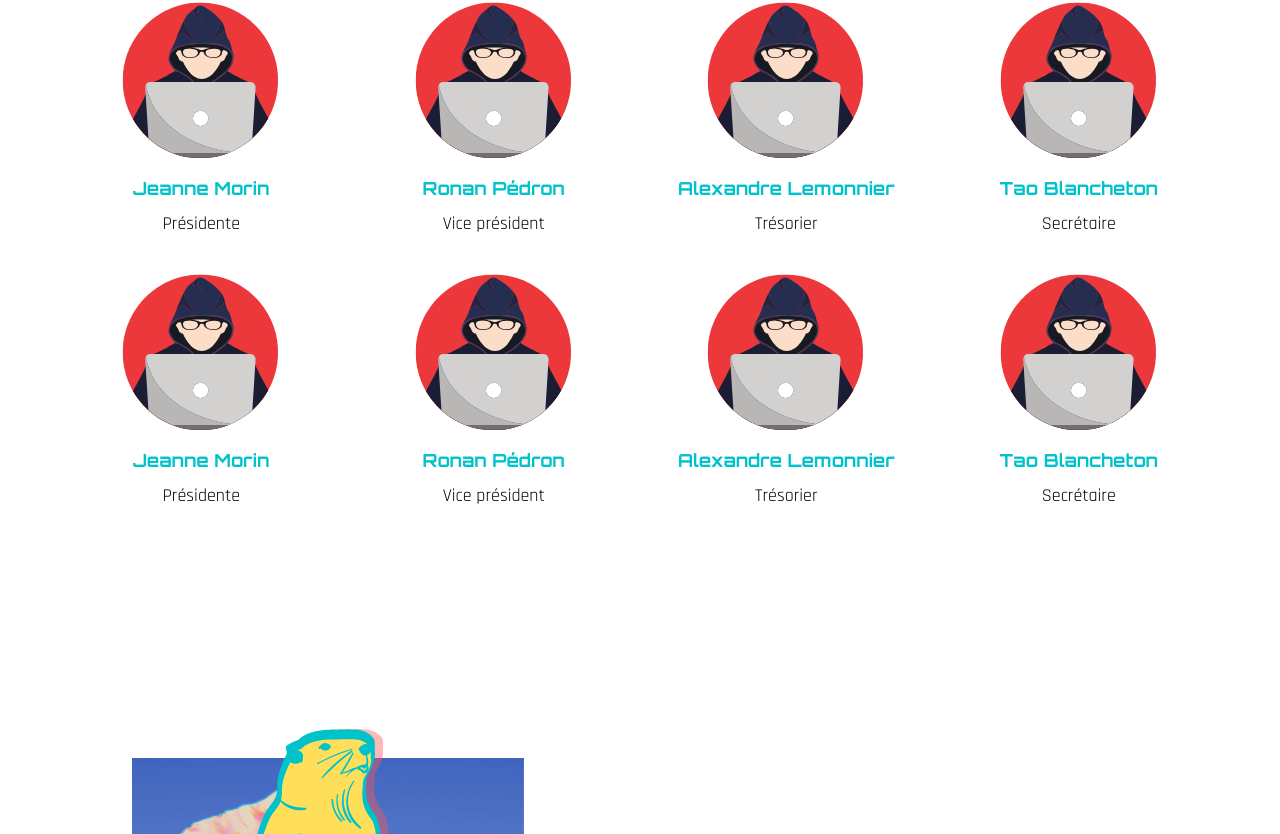
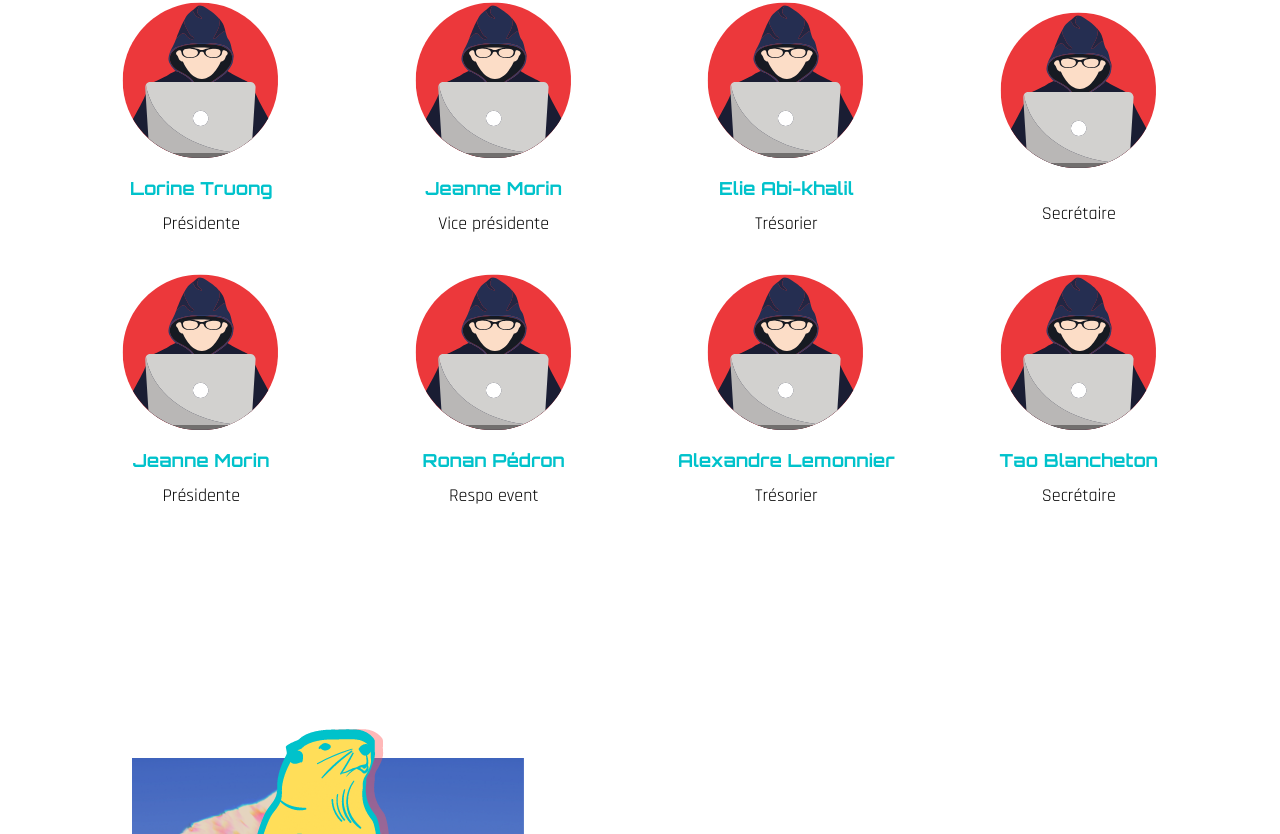
Before and after one commit to jeannemorin/ggh-website-rebuild, a React (Create React App) app: page /about in a window 1280 px wide. Shown: the part 1746-2580 px from the top of the page. Built offline with nearby package versions, Linux system fonts and the light colour scheme; a web font is replaced by a local one.

Commit message:
team correcion on going

```diff
--- a/src/components/Asso.js
+++ b/src/components/Asso.js
@@ -12,24 +12,24 @@ import TeamRoundMembersBanner from './Asso/Banner/Team_Round';
 import Photo from '../assets/team/avatar.svg';
 import Join from './Asso/Banner/Join';
 
-const members = [
+const hacktive = [
     {
-        name: 'Jeanne Morin',
+        name: 'Lorine Truong',
         photo: Photo,
         role: 'Présidente',
     },
     {
-        name: 'Ronan Pédron',
+        name: 'Jeanne Morin',
         photo: Photo,
-        role: 'Vice président',
+        role: 'Vice présidente',
     },
     {
-        name: 'Alexandre Lemonnier',
+        name: 'Elie Abi-khalil',
         photo: Photo,
         role: 'Trésorier',
     },
     {
-        name: 'Tao Blancheton',
+        name: '',
         photo: Photo,
         role: 'Secrétaire',
     },
@@ -41,7 +41,7 @@ const members = [
     {
         name: 'Ronan Pédron',
         photo: Photo,
-        role: 'Vice président',
+        role: 'Respo event',
     },
     {
         name: 'Alexandre Lemonnier',
@@ -62,9 +62,9 @@ const Asso = () => {
         <UnderHeader />
         <AboutAssoBanner />
         <TeamHacktiveBanner />
-        <TeamRoundMembersBanner members={members}/>
+        <TeamRoundMembersBanner members={hacktive}/>
         <TeamWoodchackBanner />
-        <TeamRoundMembersBanner members={members}/>
+        <TeamRoundMembersBanner members={hacktive}/>
         <Join />
         <FooterSimple />
     </div>)
--- a/src/components/Editions/EditionPages/Edition2.js
+++ b/src/components/Editions/EditionPages/Edition2.js
@@ -14,7 +14,7 @@ import Projects from '../Projects'
 
 import { BsArrowRight } from "react-icons/bs"
 
-import Logo from "../../../assets/editions/1.png";
+import Logo from "../../../assets/editions/2.png";
 
 import cidoos from '../../../assets/teams/2/cidoos.png';
 import crowsnews from '../../../assets/teams/2/crowsnews.png';
```
